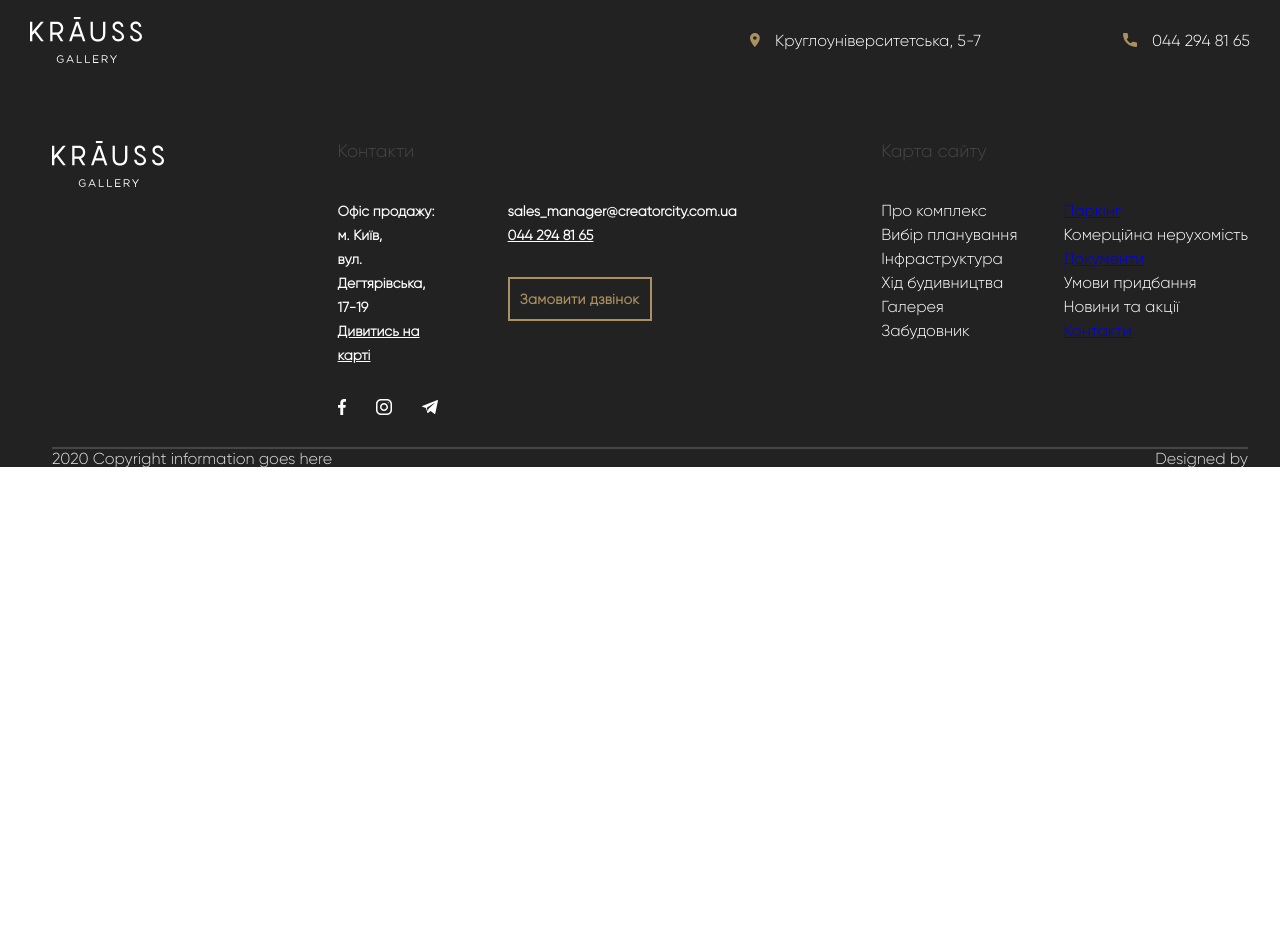
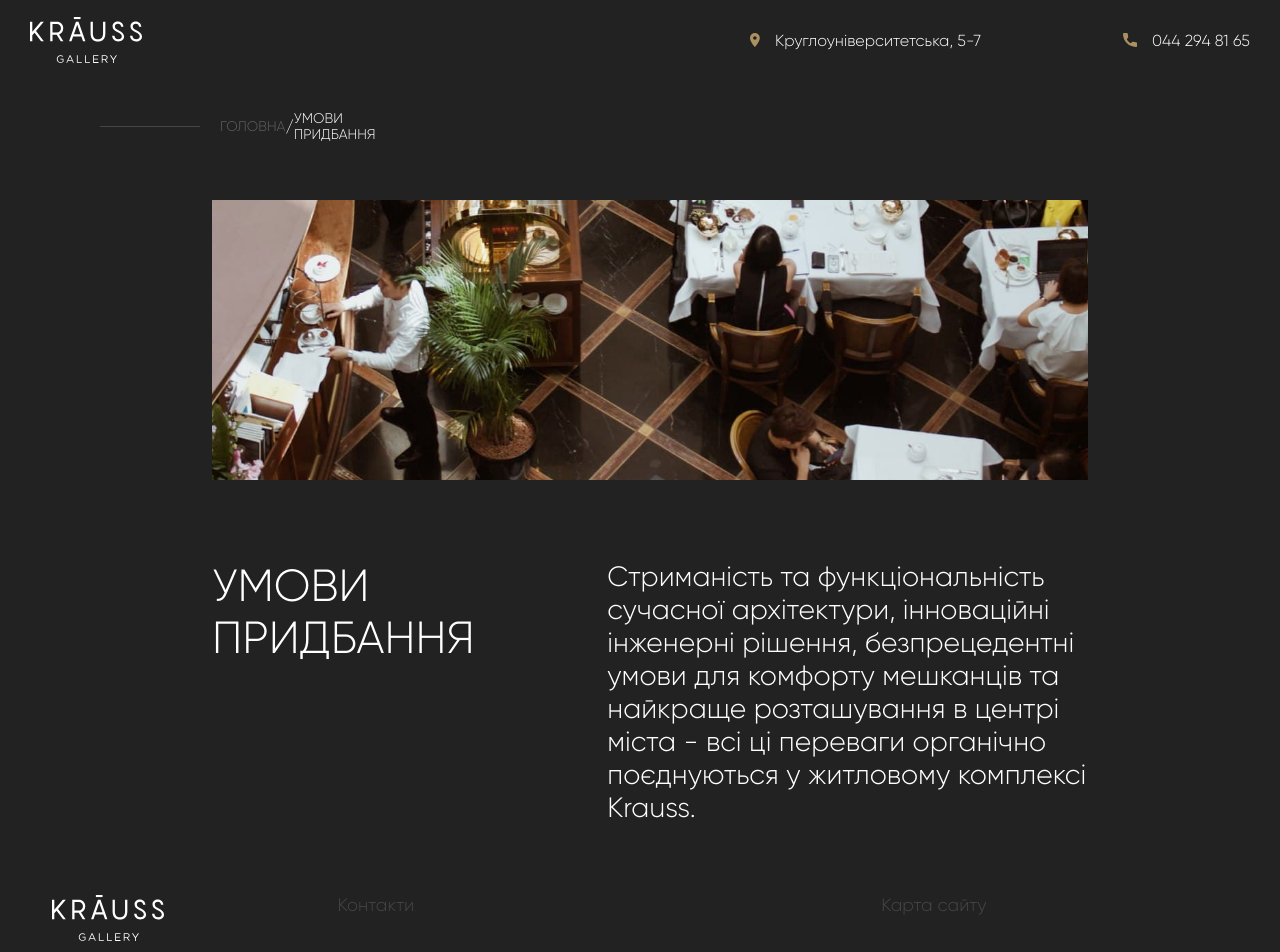
Before and after one commit to YarovoyDm/landing, a React (Create React App) app: page /terms-of-purchase in a window 1280 px wide. Shown: the top 952 px of the page. Before the commit the page ends 800 px from the top, so only its background shows below. Built offline with nearby package versions, Linux system fonts and the light colour scheme.

Commit message:
minor comit

```diff
--- a/src/App.js
+++ b/src/App.js
@@ -7,6 +7,7 @@ import Landing from './Component/Landing/Landing';
 import Documents from './Container/Documents/Documents';
 import Parking from './Container/Parking/Parking';
 import Contacts from './Container/Contacts/Contacts';
+import TermsOfPurchase from './Container/TermsOfPurchase/TermsOfPurchase';
 
 class App extends React.Component {
   render() {
@@ -18,6 +19,7 @@ class App extends React.Component {
           <Route path='/documents' component={Documents} />
           <Route path='/parking' component={Parking} />
           <Route path='/contacts' component={Contacts} />
+          <Route path='/terms-of-purchase' component={TermsOfPurchase} />
         </Switch>
         <Footer />
 
--- a/src/Component/Footer/Footer.css
+++ b/src/Component/Footer/Footer.css
@@ -48,6 +48,8 @@
     color: white;
     line-height: 24px;
     cursor: pointer;
+    display: flex;
+    flex-direction: column;
 }
 
 .footer_sitemap-item:hover {
--- a/src/Component/Footer/Footer.js
+++ b/src/Component/Footer/Footer.js
@@ -46,12 +46,12 @@ class Footer extends React.Component {
                                 <div className='footer_sitemap-item'>Забудовник</div>
                             </div>
                             <div className='footer_sitemap-right'>
-                                <Link to='/parking' className='footer_sitemap-item'>Паркінг</Link>
+                                <div to='/parking' className='footer_sitemap-item'>Паркінг</div> {/**/}
                                 <div className='footer_sitemap-item'>Комерційна нерухомість</div>
-                                <Link to='/documents' className='footer_sitemap-item'>Документи</Link>
-                                <div className='footer_sitemap-item'>Умови придбання</div>
+                                <div to='/documents' className='footer_sitemap-item'>Документи</div>{/**/}
+                                <div to='/terms-of-purchase' className='footer_sitemap-item'>Умови придбання</div>{/**/}
                                 <div className='footer_sitemap-item'>Новини та акції</div>
-                                <Link to='/contacts' className='footer_sitemap-item'>Контакти</Link>
+                                <div to='/contacts' className='footer_sitemap-item'>Контакти</div>{/**/}
                             </div>
                         </div>
                     </div>
--- a/src/Component/Gallery/Gallery.js
+++ b/src/Component/Gallery/Gallery.js
@@ -29,11 +29,12 @@ class Gallery extends React.Component {
                     spaceBetween={isMobile ? 100 : 50}
                     slidesPerView={2}
                     navigation={true}
+                    zoom
                     scrollbar={{ draggable: true }}
                     onSlideChange={() => console.log('slide change')}
                     onSwiper={(swiper) => console.log(swiper)}
                 >
-                    <SwiperSlide><img src={gallery1}width="700"  height="500"></img></SwiperSlide>
+                    <SwiperSlide zoom={true}><img src={gallery1}width="700"  height="500"></img></SwiperSlide>
                     <SwiperSlide><img src={gallery2}width="450"  height="500"/></SwiperSlide>
                     <SwiperSlide><img src={gallery3}width="450"  height="500" /></SwiperSlide>
                     <SwiperSlide><img src={gallery4}width="650"  height="500" /></SwiperSlide>
--- /dev/null
+++ b/src/Container/TermsOfPurchase/TermsOfPurchase.js
@@ -0,0 +1,27 @@
+import React from 'react'
+import Breadcrumbs from '../../Component/Breadcrumbs/Breadcrumbs'
+import style from './TermsOfPurchase.module.scss'
+
+class TermsOfPurchase extends React.Component {
+    render() {
+        return (
+            <div className={style.terms}>
+                <Breadcrumbs current='УМОВИ ПРИДБАННЯ'/>
+                <div className={style.termsImage} />
+                <div className={style.termsTextWrapper}>
+                    <div className={style.termsTitle}>
+                        УМОВИ ПРИДБАННЯ
+                    </div>
+                    <div className={style.termsText}>
+                        Стриманість та функціональність сучасної архітектури,
+                        інноваційні інженерні рішення, безпрецедентні умови для
+                        комфорту мешканців та найкраще розташування в центрі міста -
+                        всі ці переваги органічно поєднуються у житловому комплексі Krauss.
+                    </div>
+                </div>
+            </div>
+        )
+    }
+}
+
+export default TermsOfPurchase
--- /dev/null
+++ b/src/Container/TermsOfPurchase/TermsOfPurchase.module.scss
@@ -0,0 +1,60 @@
+.terms{
+    padding: 120px 192px 10px 212px;
+    background: #222222;
+    position: relative;
+    .termsImage{
+        width: 100%;
+        background-image: url(../../Images/docImage.jpg);
+        height: 500px;
+        background-repeat: no-repeat;
+        margin-bottom: 80px;
+        background-size: cover;
+    }
+    .termsTextWrapper{
+        display: flex;
+        align-items:flex-start;
+        justify-content: space-between;
+        width: 100%;
+    }
+    .termsTitle{
+        font-size: 45px;
+        color: white
+    }
+    .termsText{
+        font-size: 28px;
+        width: 60%;
+        color: white
+    }
+}
+
+@media screen and (min-width: 320px) and (max-width: 767px){
+    .terms{
+        .termsImage{
+            height: 120px;
+            margin-bottom: 20px;
+        }
+    }
+}
+
+@media screen and (min-width: 768px) and (max-width: 1023px){
+    .terms{
+        .termsImage{
+            height: 240px;
+        }
+    }
+}
+@media screen and (min-width: 1024px) and (max-width: 1365px){
+    .terms{
+        .termsImage{
+            height: 280px
+        }
+    }
+}
+
+@media screen and (min-width: 1360px) and (max-width: 1919px){
+    .terms{
+        .termsImage{
+            height: 400px;
+        }
+    }
+}
```
